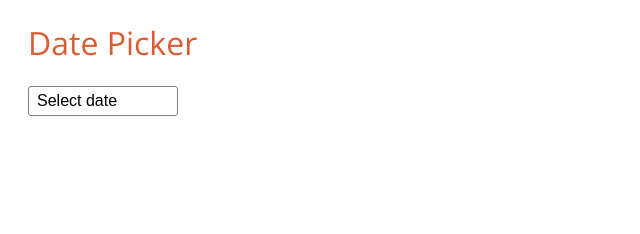
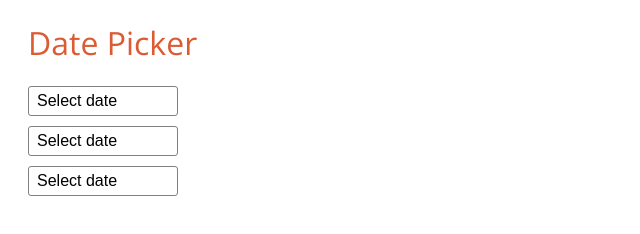
Before and after one commit to lhv0829/Javascript_Mission, a plain HTML site: page Mission4/index.html in a window 1280 px wide. Shown: the whole page, without its empty margins (0-640 px from the left). Drawn offline with nearby package versions, Linux system fonts and the light colour scheme.

Commit message:
today표시에 발생한 오류 해결 -> document.getElementsByName('month')[0]으로 해서 전부 하나의 컨테이너에 똑같은 div.month를 가리키고 있었음 -> 각각의 container에 해당하는 month를 선택하도록 수정($container.getElementsByName('month')[0])

```diff
--- a/Mission4/date-picker/index.js
+++ b/Mission4/date-picker/index.js
@@ -4,10 +4,6 @@ const makeDOM = (domType, propertyMap) => {
   // Object.keys(propertyMap) -> ["className", "alt"]
   const dom = document.createElement(domType);
   Object.keys(propertyMap).forEach((key) => {
-    // if (key.startsWith("data-")) {
-    //   const dataKey = key.slice(5);
-    //   dom.dataset[dataKey] = propertyMap[key];
-    // } else
     dom[key] = propertyMap[key];
   });
   return dom;
@@ -48,24 +44,19 @@ const DatePicker = ($container) => {
     style: `height: ${window.innerHeight}px; display: none;`,
   });
   $container.after(calendarBackground);
-  console.log(`window.innerHeight : ${window.innerHeight}`);
 
   let calendarDivWidth = getComputedStyle(calendarDiv).getPropertyValue('--calendar-size');
-  let temp_size = window.innerWidth;
+
   window.addEventListener('resize', () => {
     if(matchMedia("screen and (max-width: 767px)").matches){
-      console.log("mobile");
       calendarDivWidth = window.innerWidth * 0.6;
     }else if(matchMedia("screen and (max-width: 1023px)").matches){
-      console.log("tablet");
       calendarDivWidth = window.innerWidth * 0.6;
     }else if(matchMedia("screen and (min-width: 1024px)").matches){
-      console.log("desktop");
       calendarDivWidth = window.innerWidth * 0.6;
     }
     if(calendarDivWidth < 240) calendarDivWidth = 240;
     if(calendarDivWidth > 800) calendarDivWidth = 800;
-    console.log(`달력 크기 : ${calendarDivWidth} & 브라우저 크기 : ${temp_size}`);
     calendarDiv.style.setProperty('--calendar-size', calendarDivWidth + 'px');
     calendarBackground.style.height = `${window.innerHeight}px`;
   });
@@ -74,15 +65,9 @@ const DatePicker = ($container) => {
 
   let currentYear = today.getFullYear();
   let currentMonth = today.getMonth();
-  // const currentDate = today.getDate();
   const todayDate = today.getDate();
   const todayMonth = today.getMonth();
   const todayYear = today.getFullYear();
-  // const todayDay = today.getDay();
-  // console.log(todayDay);
-  const monthFirstDate = new Date(currentYear, currentMonth, 1);
-  console.log(monthFirstDate);
-  // const monthFirstDay = monthFirstDate.getDay();
 
   // calendar-nav
   const calendarNav = makeDOM("div", {
@@ -113,7 +98,6 @@ const DatePicker = ($container) => {
   calendarNav.appendChild(leftArrow);
   calendarNav.appendChild(yearMonthInfo);
   calendarNav.appendChild(rightArrow);
-  // setYearMonth(yearMonthInfo, currentMonth, currentYear);
 
   // calendar-nav end
 
@@ -132,7 +116,6 @@ const DatePicker = ($container) => {
     const day = makeDOM("div", {
       className: "day",
       innerHTML: dayArray[i],
-      // "data-day": dayArray[i],
     });
     calendarDay.appendChild(day);
   }
@@ -145,14 +128,11 @@ const DatePicker = ($container) => {
   let monthDateArray = [31, 28, 31, 30, 31, 30, 31, 31, 30, 31, 30, 31];
 
   const setCalendarDate = (calendarDate, currentMonth) => {
-    const month = document.getElementsByClassName("month")[0];
-    console.log(month);
-    const year = document.getElementsByClassName('year')[0];
+    const month = $container.getElementsByClassName("month")[0];
+    const year = $container.getElementsByClassName('year')[0];
     const monthFirstDate = new Date(currentYear, currentMonth, 1);
-    // console.log(monthFirstDate);
     const monthFirstDay = monthFirstDate.getDay();
-    // const monthFirstDayMonth = monthFirstDate.getMonth();
-    // console.log(month);
+
     if(parseInt(year.innerHTML) % 4 === 0 && !(parseInt(year.innerHTML) % 100 === 0)) monthDateArray[1] = 29;
     else if(parseInt(year.innerHTML) % 400 === 0) monthDateArray[1] = 29;
     else monthDateArray[1] = 28;
@@ -161,12 +141,9 @@ const DatePicker = ($container) => {
         className: "date last-month",
         innerHTML:
           monthDateArray[currentMonth - 1] - monthFirstDay + i,
-        // "data-date":
-        //   monthDateArray[currentMonth - 1] - monthFirstDay + i,
       });
       if(currentMonth === 0){
         date.innerHTML = monthDateArray[11] - monthFirstDay + i;
-        // date.dataset.date = monthDateArray[11] - monthFirstDay + i;
       }
       calendarDate.appendChild(date);
     }
@@ -175,20 +152,19 @@ const DatePicker = ($container) => {
       const date = makeDOM("div", {
         className: "date",
         innerHTML: i,
-        // "data-date": i,
       });
-      if (monthArray.indexOf(month.innerHTML) === todayMonth && i === todayDate && year.innerHTML === todayYear.toString()) date.classList.add('today');
+      if (monthArray.indexOf(month.innerHTML) === todayMonth && i === todayDate && year.innerHTML === todayYear.toString()){
+        date.classList.add('today');
+      }
       if(calendarDate.childNodes.length % 7 === 0) date.classList.add('sun');
       calendarDate.appendChild(date);
     }
     const currentChildNodeLength = calendarDate.childNodes.length;
-    console.log(currentChildNodeLength);
 
     for (let i = 1; i <= 42 - currentChildNodeLength; i++) {
       const date = makeDOM("div", {
         className: "date next-month",
         innerHTML: i,
-        // "data-date": i,
       });
       calendarDate.appendChild(date);
     }
@@ -199,7 +175,7 @@ const DatePicker = ($container) => {
       if(e.target.classList.contains('date')) e.target.classList.remove('hover');
     });
   };
-  // setCalendarDate(calendarDate, currentMonth);
+
   const setCalendarAll = (yearMonthInfo,calendarDate , month, year) => {
     yearMonthInfo.replaceChildren();
     calendarDate.replaceChildren();
@@ -248,7 +224,6 @@ const DatePicker = ($container) => {
       calendarDiv.style.display = 'none';
       calendarBackground.style.display = 'none';
     }
-    console.log(e.target);
   })
 
 };
@@ -257,7 +232,6 @@ const linkDOM = makeDOM("link", {
   rel: "stylesheet",
 });
 const beforeLink = document.getElementsByTagName("link")[1];
-console.log(linkDOM);
 beforeLink.after(linkDOM);
 
 export default DatePicker;
--- a/Mission4/index.html
+++ b/Mission4/index.html
@@ -12,5 +12,7 @@
 <body>
   <h1 class="title">Date Picker</h1>
   <div class="date-picker"></div>
+  <div class="date-picker"></div>
+  <div class="date-picker"></div>
 </body>
 </html>
```
